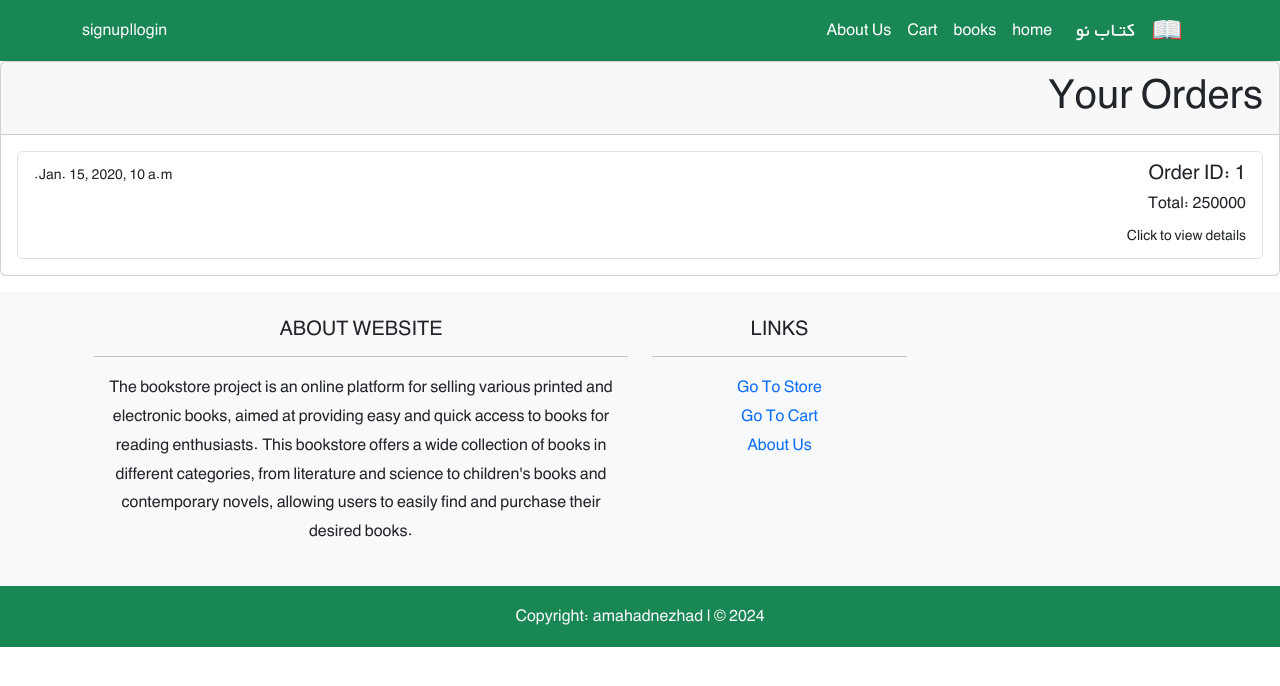
After one commit to amahadnejad/BookStore, a Django app: template orders/templates/orders/user_orders.html in a window 1280 px wide. The commit adds this page. Shown: the top 686 px of the page. Run offline with Django 4.2, Linux system fonts and the light colour scheme; the template is opened without the code that fills it: most values are stand-ins (such as "Sample title", 1, 10 or a date in 2020).

Commit message:
Add UserOrdersListView

```diff
--- a/config/urls.py
+++ b/config/urls.py
@@ -23,7 +23,7 @@ urlpatterns = [
     path('', include('books.urls')),
     path('', include('pages.urls')),
     path('cart/', include('cart.urls')),
-    path('order/', include('orders.urls')),
+    path('orders/', include('orders.urls')),
     path('accounts/', include("allauth.urls")),
     path('rosetta/', include("rosetta.urls")),
 ] + static(settings.MEDIA_URL, document_root=settings.MEDIA_ROOT)
--- /dev/null
+++ b/orders/templates/orders/user_orders.html
@@ -0,0 +1,31 @@
+{% extends "_base.html" %}
+
+{% block page_title %}My Orders{% endblock page_title %}
+
+{% block content %}
+<div class="card" dir="rtl">
+    <div class="card-header">
+        <h1>Your Orders</h1>
+    </div>
+    <div class="card-body">
+        {% if orders %}
+            <div class="list-group">
+                {% for order in orders %}
+                    <a href="" class="list-group-item list-group-item-action">
+                        <div class="d-flex w-100 justify-content-between">
+                            <h5 class="mb-1">Order ID: {{ order.id }}</h5>
+                            <small>{{ order.datetime_created }}</small>
+                        </div>
+                        <p class="mb-1">Total: 250000</p>
+                        <small>Click to view details</small>
+                    </a>
+                {% endfor %}
+            </div>
+        {% else %}
+            <div class="alert alert-info" role="alert">
+                You have no orders.
+            </div>
+        {% endif %}
+    </div>
+</div>
+{% endblock %}
--- a/orders/urls.py
+++ b/orders/urls.py
@@ -1,8 +1,9 @@
 from django.urls import path
 
-from .views import order_create_view, order_receipt_view
+from .views import order_create_view, order_receipt_view, UserOrdersListView
 
 urlpatterns = [
     path('create/', order_create_view, name='order_create'),
     path('receipt/<int:order_id>/', order_receipt_view, name='order_receipt'),
+    path('', UserOrdersListView.as_view(), name='user_orders'),
 ]
--- a/templates/_base.html
+++ b/templates/_base.html
@@ -39,7 +39,9 @@
             <div class="navbar-nav">
                 <a class="nav-link active" aria-current="page" href="{% url 'book_list' %}">{% trans 'home' %}</a>
                 <a class="nav-link active" aria-current="page" href="{% url 'book_list' %}">{% trans 'books' %}</a>
-                <a class="nav-link active" href="{% url 'book_create' %}">{% trans 'Add New Book' %}</a>
+                {% if user.is_authenticated %}
+                    <a class="nav-link active" href="{% url 'book_create' %}">{% trans 'Add New Book' %}</a>
+                {% endif %}
                 <a class="nav-link active" href="{% url 'cart:cart_detail' %}">{% trans 'Cart' %}</a>
                 <a class="nav-link active" href="{% url 'aboutus' %}">{% trans 'About Us' %}</a>
                 {% if user.is_authenticated %}
```
Also changed, not shown: orders/views.py (+10 -0 lines).
